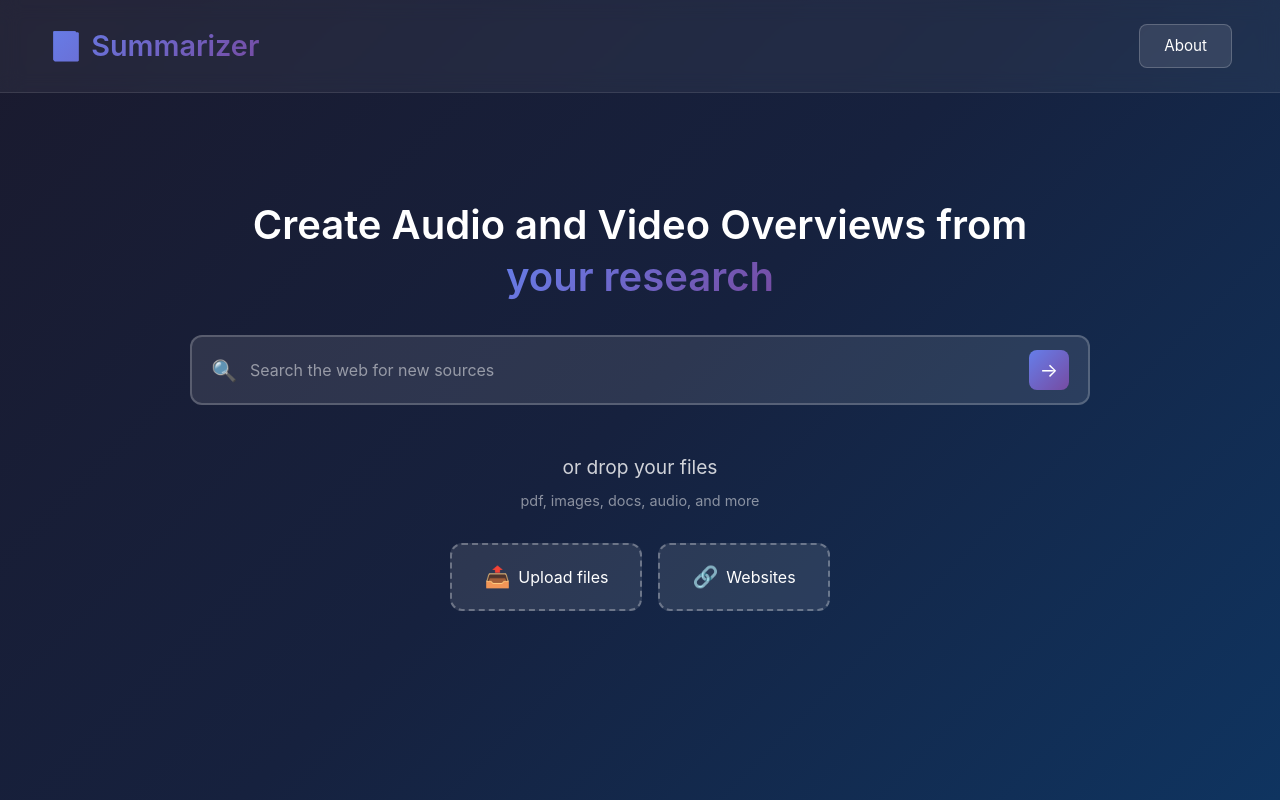
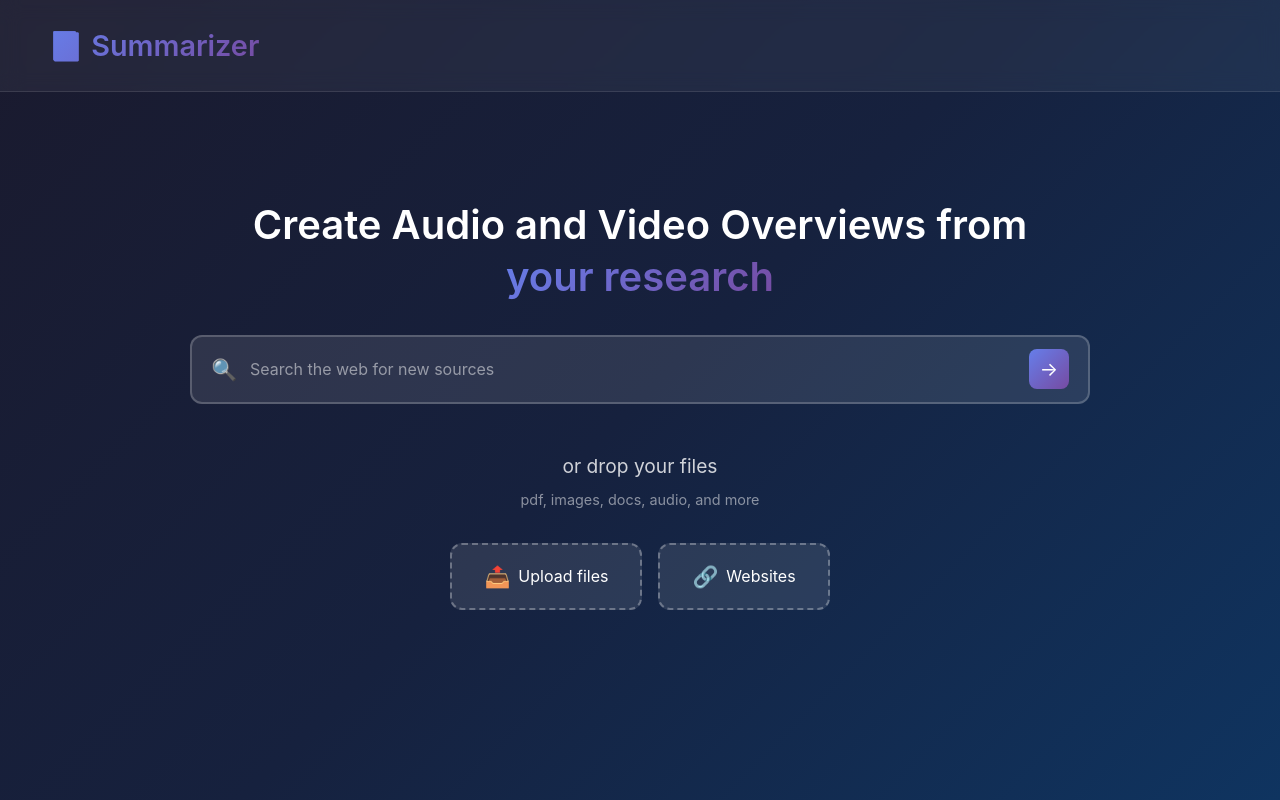
Before and after one commit to Varun251005/smart-research-summarizer, a React (Create React App) app in the folder frontend/: page / in a window 1280 px wide. Built offline with nearby package versions, Linux system fonts and the light colour scheme; the HTML template or start-up script is replaced by a standard one.

Commit message:
fix: remove onNavigate prop from NotebookLM component to simplify structure

```diff
--- a/frontend/src/components/NotebookLM.jsx
+++ b/frontend/src/components/NotebookLM.jsx
@@ -4,7 +4,7 @@ import './NotebookLM.css';
 
 const API_URL = 'http://localhost:8000';
 
-function NotebookLM({ onNavigate }) {
+function NotebookLM() {
   const [sources, setSources] = useState([]);
   const [summary, setSummary] = useState(null);
   const [loading, setLoading] = useState(false);
@@ -140,9 +140,6 @@ function NotebookLM({ onNavigate }) {
         <div className="header-left">
           <h1>📓 Summarizer</h1>
         </div>
-        <button className="about-link" onClick={() => onNavigate('about')}>
-          About
-        </button>
       </header>
 
       <main className="notebooklm-main">
```
